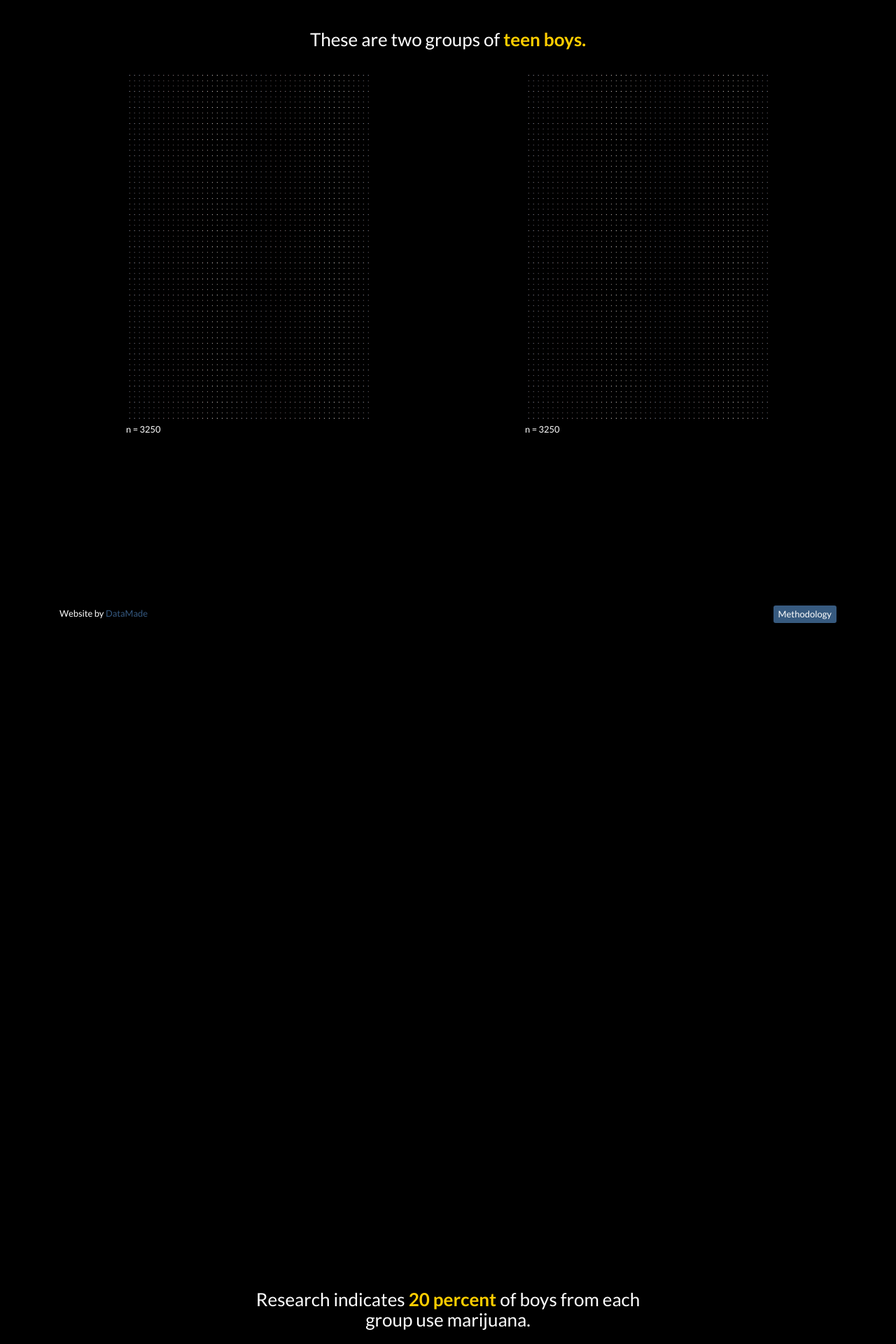
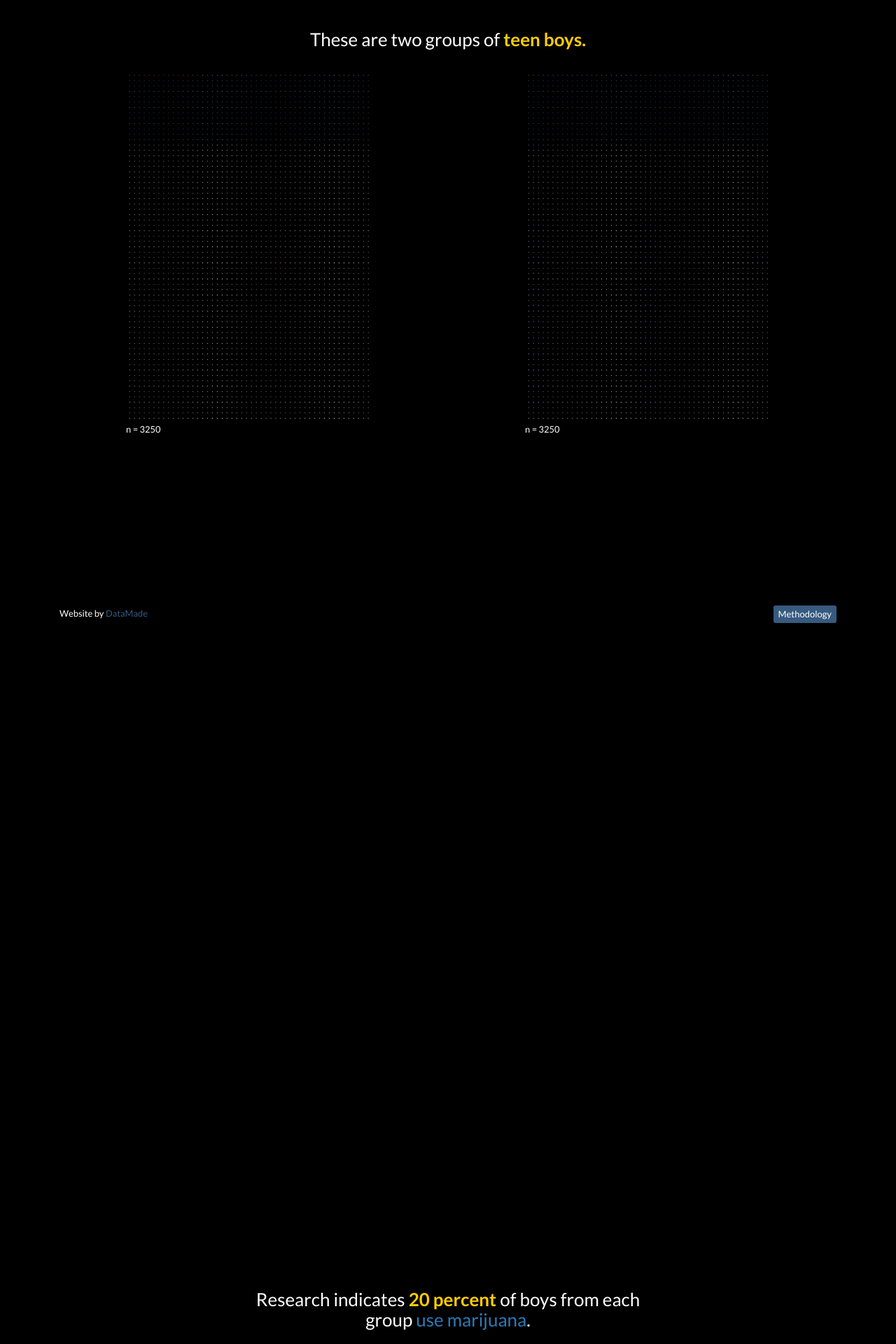
Before and after one commit to datamade/justice-divided, a Jekyll site: the page built from index.html, in a window 1280 px wide. Shown: the top 1920 px of the page at 70% size. Built offline with Jekyll 4.4.1, drawn with Linux system fonts in a browser that asks for light colours; some of the changed text lies outside the part shown.

Commit message:
adds colors to images

```diff
--- a/_config.yml
+++ b/_config.yml
@@ -1,5 +1,5 @@
 markdown: kramdown
-name: justice divided
+name: Justice Divided
 url: https://justice-divided.datamade.us
 encoding: utf-8
 timezone: America/Chicago
--- a/_layouts/default.html
+++ b/_layouts/default.html
@@ -141,7 +141,7 @@
       })
 
       $('div#title').css({'opacity': 0}).one('inview', function() {
-        $(this).animate({'opacity': 1}, 900);
+        $(this).animate({'opacity': 1}, 750);
       })
 
   </script>
--- a/css/custom.css
+++ b/css/custom.css
@@ -25,3 +25,11 @@
     padding: 10px;
     background-color: #000;
 }
+
+.use-mj {
+    color: #2c7bb6;
+}
+
+.arrest {
+    color: #d7191c;
+}
--- a/index.html
+++ b/index.html
@@ -13,11 +13,11 @@
         <div class="row">
             <div class="col col-sm-12 center-block" id="base_population">
                 <div class="col col-sm-4 col-sm-offset-1">
-                    <img class="img-responsive center-block" src="img/base_population.png">
+                    <img class="img-responsive center-block" src="img/base_population_a.png">
                     <small>n = 3250</small>
                 </div>
                 <div class="col col-sm-4 col-sm-offset-2">
-                    <img class="img-responsive center-block" src="img/base_population.png">
+                    <img class="img-responsive center-block" src="img/base_population_b.png">
                     <small>n = 3250</small>
                 </div>
             </div>
@@ -27,17 +27,17 @@
     <div class="section">
         <div class="row">
             <div class="col col-sm-6 col-sm-offset-3 text-center">
-                <h3>Research indicates <strong>20 percent</strong> of boys from each group use marijuana.</h3><br />
+                <h3>Research indicates <strong>20 percent</strong> of boys from each group <span class="use-mj">use marijuana</span>.</h3><br />
             </div>
         </div>
         <div class="row">
             <div class="col col-sm-12 center-block" id="marijuana_users">
                 <div class="col col-sm-4 col-sm-offset-1">
-                    <img class="img-responsive center-block" src="img/marijuana_users.png">
+                    <img class="img-responsive center-block" src="img/marijuana_users_a.png">
                     <small>n = 650</small>
                 </div>
                 <div class="col col-sm-4 col-sm-offset-2">
-                    <img class="img-responsive center-block" src="img/marijuana_users.png">
+                    <img class="img-responsive center-block" src="img/marijuana_users_b.png">
                     <small>n = 650</small>
                 </div>
             </div>
@@ -47,7 +47,7 @@
     <div class="section">
         <div class="row">
             <div class="col col-sm-6 col-sm-offset-3 text-center">
-                <h3>From Group A, <strong>fifteen boys</strong> are arrested for having a small amount of marijuana.
+                <h3>From Group A, <strong>fifteen boys</strong> are <span class="arrest">arrested</span> for having a small amount of marijuana.
                 <br /><br />
                 <strong>Only one</strong> is arrested from Group B.</h3>
                 <br /><br />
@@ -56,11 +56,11 @@
         <div class="row">
             <div class="col col-sm-12 center-block" id="marijuana_arrests">
                 <div class="col col-sm-4 col-sm-offset-1">
-                    <img class="img-responsive center-block" src="img/black_arrests.png">
+                    <img class="img-responsive center-block" src="img/arrests_a.png">
                     <small>n = 15</small>
                 </div>
                 <div class="col col-sm-4 col-sm-offset-2">
-                    <img class="img-responsive center-block" src="img/white_arrests.png">
+                    <img class="img-responsive center-block" src="img/arrests_b.png">
                     <small>n = 1</small>
                 </div>
             </div>
```
Also changed, not shown: img/arrests_a.png (added), img/arrests_b.png (added), img/base_population_a.png (added), img/base_population_b.png (added), img/marijuana_users_a.png (added), img/marijuana_users_b.png (added).
